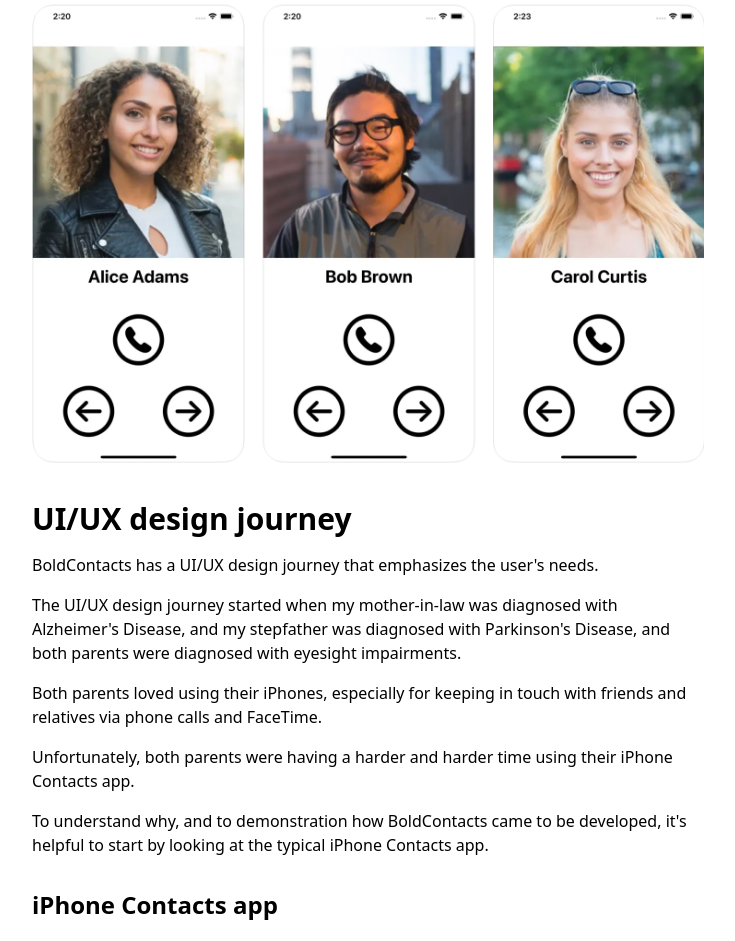
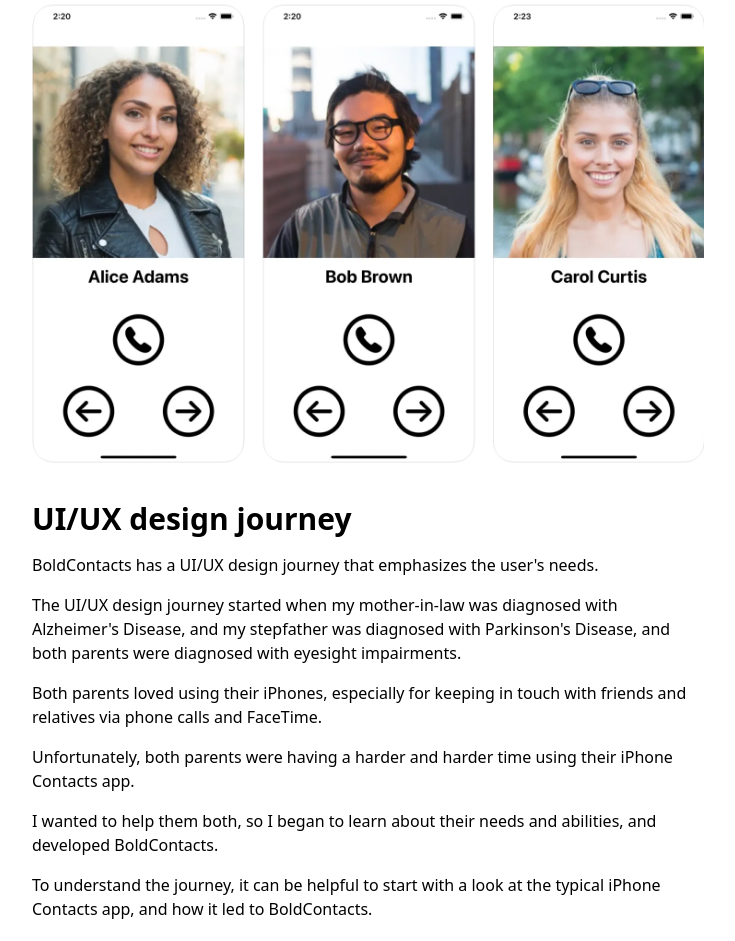
Before and after one commit to BoldContacts/boldcontacts-site-as-sveltekit, a SvelteKit app: page /ui-ux-design-journey in a window 1280 px wide. Shown: the top 941 px of the page, without its empty margins (272-1007 px from the left). Built offline with nearby package versions, Linux system fonts and the light colour scheme.

Commit message:
Rephrase

```diff
--- a/src/routes/ui-ux-design-journey/+page.svelte
+++ b/src/routes/ui-ux-design-journey/+page.svelte
@@ -12,7 +12,9 @@
 
 <p>Unfortunately, both parents were having a harder and harder time using their iPhone Contacts app.</p>
 
-<p>To understand why, and to demonstration how BoldContacts came to be developed, it's helpful to start by looking at the typical iPhone Contacts app.</p>
+<p>I wanted to help them both, so I began to learn about their needs and abilities, and developed BoldContacts.</p>
+
+<p>To understand the journey, it can be helpful to start with a look at the typical iPhone Contacts app, and how it led to BoldContacts.</p>
 
 
 <h2>iPhone Contacts app</h2>
```
